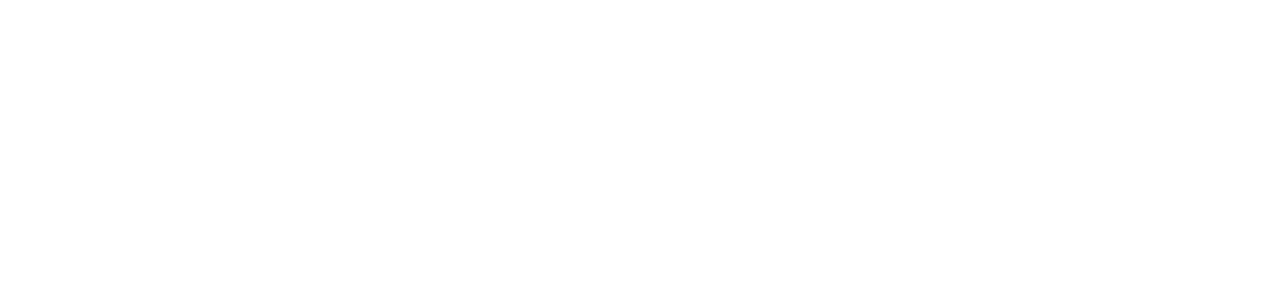
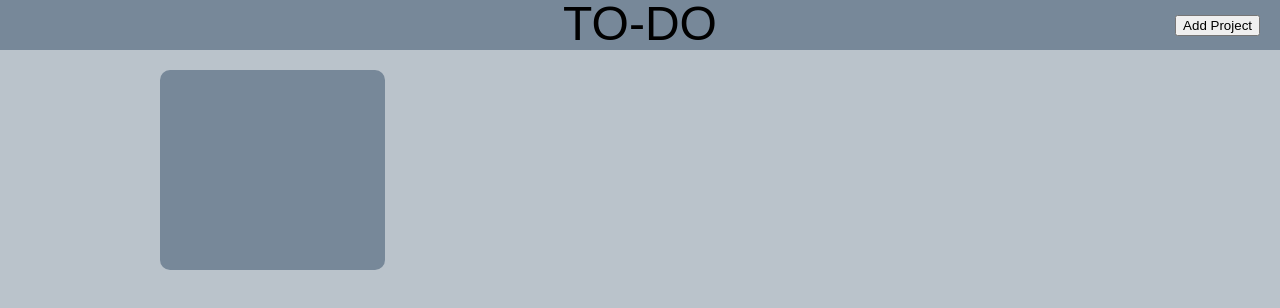
Before and after one commit to run-after/js-to-do, a plain HTML site: page index.html in a window 1280 px wide. Drawn offline with Linux system fonts and the light colour scheme.

Commit message:
Basic styling / skeleton html

```diff
--- a/assets/styles/styles.css
+++ b/assets/styles/styles.css
@@ -0,0 +1,55 @@
+/* https://autoprefixer.github.io/ */
+body {
+  font-family: Arial, Helvetica, sans-serif;
+}
+
+h1 {
+  font-size: 3em;
+}
+
+header {
+  height: 50px;
+  width: 100%;
+  display: grid;
+  grid-auto-flow: column;
+  position: fixed;
+  top: 0;
+  background: lightslategray;
+  align-content: center;
+}
+
+.title {
+  justify-self: center;
+  position: absolute;
+}
+
+.add-project-btn {
+  justify-self: end;
+  margin-right: 20px;
+}
+
+/* Main content */
+
+body {
+  background: rgba(119, 136, 153, 0.5);
+}
+
+.container {
+  display: grid;
+  grid-template-columns: repeat(4, 1fr);
+  grid-gap: 20px;
+  margin: 70px auto 0 auto;
+  width: 75%;
+
+}
+
+.project {
+  height: 200px;/*probably change*/
+  width: 100%;
+  border-radius: 10px;
+  background: lightslategray;
+}
+
+#general {
+
+}
--- a/index.html
+++ b/index.html
@@ -8,7 +8,17 @@
     <title>To-Do</title>
   </head>
   <body>
+    <header>
+      <h1 class="title">TO-DO</h1>
+      <button class="add-project-btn btn">Add Project</button>
+    </header>
     <div class="container">
+
+      <div class="project">
+        <div id="general">
+
+        </div>
+      </div>
 
     </div>
     <script src="main.js"></script>
--- a/main.js
+++ b/main.js
@@ -1 +1 @@
-!function(e){var t={};function r(n){if(t[n])return t[n].exports;var o=t[n]={i:n,l:!1,exports:{}};return e[n].call(o.exports,o,o.exports,r),o.l=!0,o.exports}r.m=e,r.c=t,r.d=function(e,t,n){r.o(e,t)||Object.defineProperty(e,t,{enumerable:!0,get:n})},r.r=function(e){"undefined"!=typeof Symbol&&Symbol.toStringTag&&Object.defineProperty(e,Symbol.toStringTag,{value:"Module"}),Object.defineProperty(e,"__esModule",{value:!0})},r.t=function(e,t){if(1&t&&(e=r(e)),8&t)return e;if(4&t&&"object"==typeof e&&e&&e.__esModule)return e;var n=Object.create(null);if(r.r(n),Object.defineProperty(n,"default",{enumerable:!0,value:e}),2&t&&"string"!=typeof e)for(var o in e)r.d(n,o,function(t){return e[t]}.bind(null,o));return n},r.n=function(e){var t=e&&e.__esModule?function(){return e.default}:function(){return e};return r.d(t,"a",t),t},r.o=function(e,t){return Object.prototype.hasOwnProperty.call(e,t)},r.p="",r(r.s=0)}([function(e,t){alert("works")}]);
+!function(e){var t={};function r(n){if(t[n])return t[n].exports;var o=t[n]={i:n,l:!1,exports:{}};return e[n].call(o.exports,o,o.exports,r),o.l=!0,o.exports}r.m=e,r.c=t,r.d=function(e,t,n){r.o(e,t)||Object.defineProperty(e,t,{enumerable:!0,get:n})},r.r=function(e){"undefined"!=typeof Symbol&&Symbol.toStringTag&&Object.defineProperty(e,Symbol.toStringTag,{value:"Module"}),Object.defineProperty(e,"__esModule",{value:!0})},r.t=function(e,t){if(1&t&&(e=r(e)),8&t)return e;if(4&t&&"object"==typeof e&&e&&e.__esModule)return e;var n=Object.create(null);if(r.r(n),Object.defineProperty(n,"default",{enumerable:!0,value:e}),2&t&&"string"!=typeof e)for(var o in e)r.d(n,o,function(t){return e[t]}.bind(null,o));return n},r.n=function(e){var t=e&&e.__esModule?function(){return e.default}:function(){return e};return r.d(t,"a",t),t},r.o=function(e,t){return Object.prototype.hasOwnProperty.call(e,t)},r.p="",r(r.s=0)}([function(e,t){}]);
```
